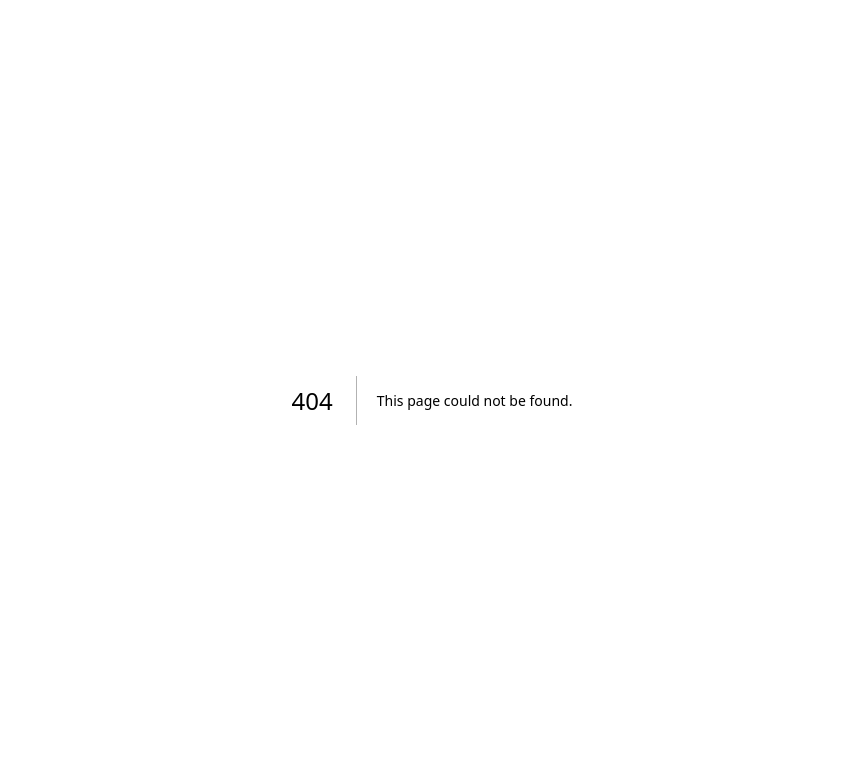
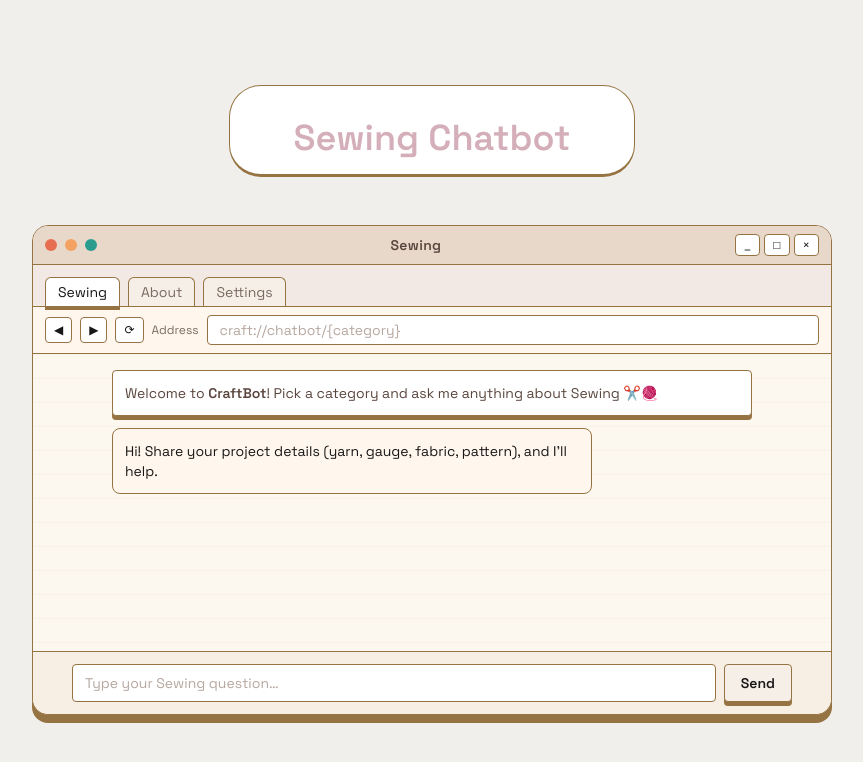
Before and after one commit to natalie-lim/craft-chatbot, a Next.js app: page /sewingChatbot in a window 1280 px wide. Before the commit this address had no page. Shown: the top 762 px of the page, without its empty margins (208-1071 px from the left). Built offline with nearby package versions, Linux system fonts and the light colour scheme.

Commit message:
chatbot interface

```diff
--- /dev/null
+++ b/src/app/Chatbot.jsx
@@ -0,0 +1,139 @@
+"use client";
+
+import React from "react";
+import { useState } from "react";
+import { Space_Grotesk } from "next/font/google";
+import TypingText from "./TypingText";
+import { Search } from "lucide-react";
+
+const spaceGrotesk = Space_Grotesk({
+  subsets: ["latin"],
+  weight: ["400", "600"],
+});
+
+export default function Chatbot({ category = "none", textColor }) {
+  const handleAskChat = () => {
+
+  }
+
+  return (
+    <div
+      className={`${spaceGrotesk.className} bg-[#f0efeb] min-h-screen w-full flex flex-col items-center justify-center`}
+    >
+      <div className="rounded-4xl bg-white px-16 border-b-3 border-1 border-[#967342] flex flex-row space-x-8 items-center justify-center p-4">
+        <TypingText
+          textColor={textColor}
+          textSize="text-4xl"
+          text={`${category} Chatbot`}
+        />
+      </div>
+
+     {/* Retro Internet Tab */}
+      <div className="relative w-full max-w-[800px] mt-12 rounded-2xl border border-[#967342] bg-[#fcf7ef] shadow-[0_8px_0_0_#967342] overflow-hidden">
+
+      {/* Title bar */}
+      <div className="flex items-center justify-between px-3 py-2 bg-[#e7d8c9] border-b border-[#967342]">
+        <div className="flex items-center gap-2">
+          <span className="inline-block h-3 w-3 rounded-full bg-[#e76f51]" />
+          <span className="inline-block h-3 w-3 rounded-full bg-[#f4a261]" />
+          <span className="inline-block h-3 w-3 rounded-full bg-[#2a9d8f]" />
+        </div>
+        <span className="text-sm font-semibold text-[#5a463e] tracking-wide">
+          {category || "Chat"}
+        </span>
+        <div className="flex items-center gap-1">
+          <button className="px-2 py-0.5 text-xs border border-[#967342] rounded bg-white hover:bg-[#fff6ea]">
+            _
+          </button>
+          <button className="px-2 py-0.5 text-xs border border-[#967342] rounded bg-white hover:bg-[#fff6ea]">
+            □
+          </button>
+          <button className="px-2 py-0.5 text-xs border border-[#967342] rounded bg-white hover:bg-[#fff6ea]">
+            ×
+          </button>
+        </div>
+      </div>
+
+      {/* Tabs */}
+      <div className="flex items-end gap-2 px-3 pt-3 bg-[#f2e9e4] border-b border-[#967342]">
+        <div className="px-3 py-1 rounded-t-md border border-b-0 border-[#967342] bg-white text-sm font-medium shadow-[0_4px_0_0_#967342]">
+          {category || "Chat"}
+        </div>
+        <div className="px-3 py-1 rounded-t-md border border-b-0 border-[#967342] bg-[#f6efe8] text-sm text-[#7a6a60]">
+          About
+        </div>
+        <div className="px-3 py-1 rounded-t-md border border-b-0 border-[#967342] bg-[#f6efe8] text-sm text-[#7a6a60]">
+          Settings
+        </div>
+      </div>
+
+      {/* Toolbar */}
+      <div className="flex items-center gap-2 px-3 py-2 bg-[#fff7ed] border-b border-[#967342]">
+        <button className="px-2 py-1 border border-[#967342] rounded bg-white hover:bg-[#fff2de] text-xs">
+          ◀︎
+        </button>
+        <button className="px-2 py-1 border border-[#967342] rounded bg-white hover:bg-[#fff2de] text-xs">
+          ▶︎
+        </button>
+        <button className="px-2 py-1 border border-[#967342] rounded bg-white hover:bg-[#fff2de] text-xs">
+          ⟳
+        </button>
+        <div className="flex-1 flex items-center gap-2">
+          <span className="text-xs text-[#7a6a60]">Address</span>
+          <input
+            className="flex-1 text-sm px-3 py-1 border border-[#967342] rounded bg-white placeholder:text-[#b6a79f] focus:outline-none"
+            placeholder="craft://chatbot/{category}"
+            readOnly
+          />
+        </div>
+      </div>
+
+      {/* Content area with subtle scanlines */}
+      <div
+        className="px-4 pt-4 pb-20 h-[360px] overflow-y-auto"
+        style={{
+          backgroundImage:
+            "repeating-linear-gradient(0deg, transparent 0, transparent 23px, rgba(150,115,66,0.08) 24px)",
+        }}
+      >
+        <div className="mx-auto max-w-[640px] space-y-3">
+          <div className="p-3 border border-[#967342] rounded bg-white shadow-[0_4px_0_0_#967342]">
+            <p className="text-sm text-[#5a463e]">
+              Welcome to <span className="font-semibold">CraftBot</span>! Pick a
+              category and ask me anything about {category || "your craft"} ✂️🧶
+            </p>
+          </div>
+
+          {/* Example message bubbles */}
+          <div className="flex justify-start">
+            <div className="max-w-[75%] p-3 border border-[#967342] rounded-lg bg-[#fff7ed] text-sm">
+              Hi! Share your project details (yarn, gauge, fabric, pattern), and I’ll help.
+            </div>
+          </div>
+        </div>
+      </div>
+
+      {/* Bottom input (dock) */}
+      <div className="absolute bottom-0 left-0 right-0 bg-[#f8efe4] border-t border-[#967342] p-3">
+        <form
+          onSubmit={(e) => e.preventDefault()}
+          className="mx-auto flex w-[95%] max-w-[720px] items-center gap-2"
+        >
+          <input
+            className="flex-1 text-sm px-3 py-2 border border-[#967342] rounded bg-white placeholder:text-[#b6a79f] focus:outline-none"
+            placeholder={`Type your ${category || "craft"} question…`}
+          />
+          <button
+            className="px-4 py-2 text-sm font-semibold border border-[#967342] rounded bg-[#f6efe8] hover:bg-white active:translate-y-[1px] shadow-[0_4px_0_0_#967342]"
+            type="submit"
+            onClick={() => handleAskChat()}
+          >
+            Send
+          </button>
+        </form>
+      </div>
+      </div>
+
+    </div>
+  );
+}
--- a/src/app/choosePage/page.js
+++ b/src/app/choosePage/page.js
@@ -1,47 +1,56 @@
 "use client";
 
 import React from "react";
+import { useRouter } from "next/navigation";
 import { Space_Grotesk } from "next/font/google";
 import TypingText from "../TypingText";
 import { Scissors, Pin, Spool, User } from "lucide-react";
 
-const spaceGrotesk = Space_Grotesk({
-  subsets: ["latin"],
-  weight: ["400", "600"],
-});
+const spaceGrotesk = Space_Grotesk({ subsets: ["latin"], weight: ["400", "600"] });
 
 export default function ChoosePage() {
+  const router = useRouter();
+  const go = (path) => () => router.push(path); // helper
+
   return (
-    <div
-      className={`${spaceGrotesk.className} bg-[#f0efeb] min-h-screen w-full`}
-    >
+    <div className={`${spaceGrotesk.className} bg-[#f0efeb] min-h-screen w-full`}>
       <div className="flex flex-col items-center justify-center pt-48 px-6">
         <TypingText textColor="text-[#d5bdaf]" text="choose your adventure" />
-        <div className="flex flex-row space-x-24 mt-24 p-4">
+        <div className="flex flex-row flex-wrap gap-8 mt-24 p-4">
           {/* Sewing */}
-          <button className="flex flex-col items-center justify-center rounded-xl h-48 w-48 bg-[#d4afb9] opacity-90 hover:opacity-100 transition">
+          <button
+            onClick={go("/sewingChatbot")}                 // <- function, absolute path
+            className="flex flex-col items-center justify-center rounded-xl h-48 w-48 bg-[#d4afb9] opacity-90 hover:opacity-100 transition"
+          >
             <Scissors className="h-16 w-16 text-white mb-3" />
             <span className="text-white font-semibold text-lg">Sewing</span>
           </button>
 
           {/* Knitting */}
-          <button className="flex flex-col items-center justify-center rounded-xl h-48 w-48 bg-[#d1cfe2] opacity-90 hover:opacity-100 transition">
+          <button
+            onClick={go("/knittingChatbot")}
+            className="flex flex-col items-center justify-center rounded-xl h-48 w-48 bg-[#d1cfe2] opacity-90 hover:opacity-100 transition"
+          >
             <Pin className="h-16 w-16 text-white mb-3" />
             <span className="text-white font-semibold text-lg">Knitting</span>
           </button>
 
           {/* Crocheting */}
-          <button className="flex flex-col items-center justify-center rounded-xl h-48 w-48 bg-[#9cadce] opacity-90 hover:opacity-100 transition">
+          <button
+            onClick={go("/crochetingChatbot")}
+            className="flex flex-col items-center justify-center rounded-xl h-48 w-48 bg-[#9cadce] opacity-90 hover:opacity-100 transition"
+          >
             <Spool className="h-16 w-16 text-white mb-3" />
             <span className="text-white font-semibold text-lg">Crocheting</span>
           </button>
 
           {/* Negotiations */}
-          <button className="flex flex-col items-center justify-center rounded-xl h-48 w-48 bg-[#95b8d1] opacity-90 hover:opacity-100 transition">
+          <button
+            onClick={go("/negotiationsChatbot")}
+            className="flex flex-col items-center justify-center rounded-xl h-48 w-48 bg-[#95b8d1] opacity-90 hover:opacity-100 transition"
+          >
             <User className="h-16 w-16 text-white mb-3" />
-            <span className="text-white font-semibold text-lg">
-              Negotiations
-            </span>
+            <span className="text-white font-semibold text-lg">Negotiations</span>
           </button>
         </div>
       </div>
--- /dev/null
+++ b/src/app/sewingChatbot/page.jsx
@@ -0,0 +1,21 @@
+"use client";
+
+import React from "react";
+import { useRouter } from "next/navigation";
+import { Space_Grotesk } from "next/font/google";
+import TypingText from "../TypingText";
+import { Scissors, Pin, Spool, User } from "lucide-react";
+import Chatbot from "../Chatbot";
+
+const spaceGrotesk = Space_Grotesk({ subsets: ["latin"], weight: ["400", "600"] });
+
+export default function SewingChatbot() {
+  const router = useRouter();
+  const go = (path) => () => router.push(path); // helper
+
+  return (
+    <div className={`${spaceGrotesk.className} bg-[#f0efeb] min-h-screen w-full`}>
+        <Chatbot category="Sewing" textColor="text-[#d4afb9]"/>
+    </div>
+  );
+}
```
